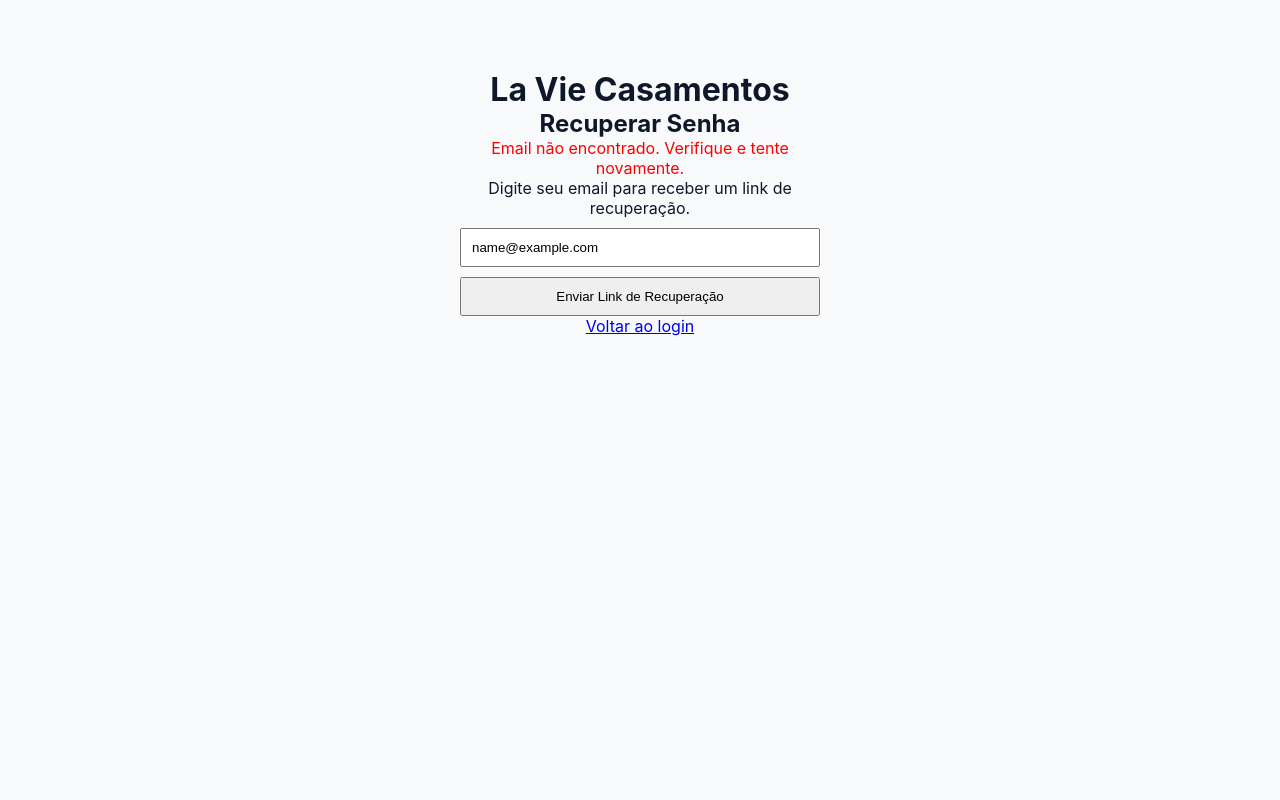
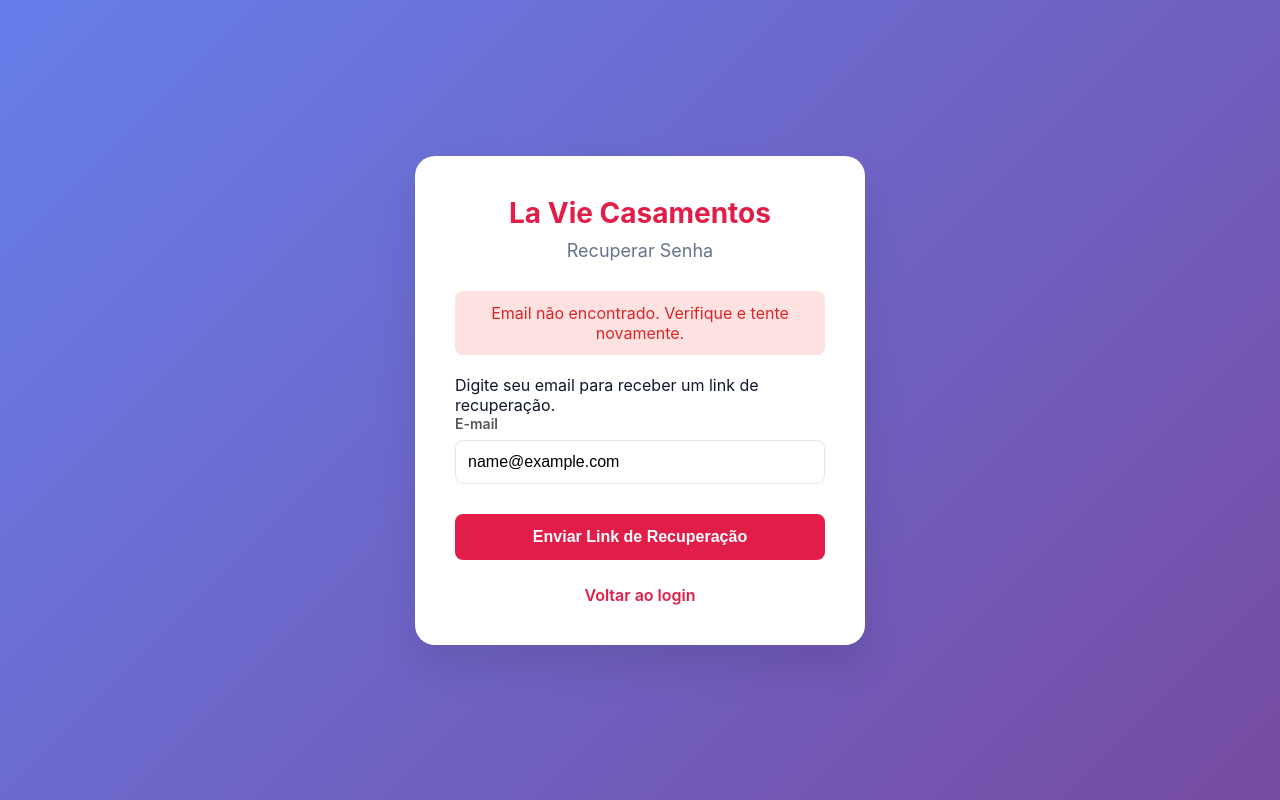
Before and after one commit to Jeffcs08/EVENTMATCH, a React (Create React App) app in the folder frontend/: page /forgot-password in a window 1280 px wide. Both pictures are taken after typing "name@example.com" into the empty fields and a click on the button "Enviar Link de Recuperação". Built offline with nearby package versions, Linux system fonts and the light colour scheme; no server answers.

Commit message:
Aplica mesmo estilo da página de login nas páginas de recuperação

```diff
--- a/frontend/src/pages/ForgotPasswordPage.js
+++ b/frontend/src/pages/ForgotPasswordPage.js
@@ -1,6 +1,7 @@
 import React, { useState } from 'react';
 import { Link } from 'react-router-dom';
 import api from '../services/api';
+import './AuthPages.css';
 
 const ForgotPasswordPage = () => {
   const [email, setEmail] = useState('');
@@ -26,26 +27,40 @@ const ForgotPasswordPage = () => {
   };
 
   return (
-    <div style={{ maxWidth: 400, margin: '50px auto', padding: 20, textAlign: 'center' }}>
+    <div className="auth-container">
+      <div className="auth-box">
+        <div className="auth-header">
           <h1>La Vie Casamentos</h1>
           <h2>Recuperar Senha</h2>
-      {message && <div style={{ color: 'green' }}>{message}</div>}
-      {error && <div style={{ color: 'red' }}>{error}</div>}
-      <p>Digite seu email para receber um link de recuperação.</p>
-      <form onSubmit={handleSubmit}>
+        </div>
+
+        {message && <div className="auth-success">{message}</div>}
+        {error && <div className="auth-error">{error}</div>}
+
+        <p className="info-text">Digite seu email para receber um link de recuperação.</p>
+
+        <form onSubmit={handleSubmit} className="auth-form">
+          <div className="form-group">
+            <label>E-mail</label>
             <input
               type="email"
-          placeholder="seu@email.com"
               value={email}
               onChange={(e) => setEmail(e.target.value)}
               required
-          style={{ width: '100%', padding: 10, margin: '10px 0' }}
+              placeholder="Digite seu email"
+              autoComplete="email"
             />
-        <button type="submit" disabled={loading} style={{ padding: 10, width: '100%' }}>
+          </div>
+
+          <button type="submit" disabled={loading} className="auth-button">
             {loading ? 'Enviando...' : 'Enviar Link de Recuperação'}
           </button>
         </form>
-      <Link to="/login">Voltar ao login</Link>
+
+        <div className="auth-footer">
+          <p><Link to="/login" className="back-link">Voltar ao login</Link></p>
+        </div>
+      </div>
     </div>
   );
 };
--- a/frontend/src/pages/ResetPasswordPage.js
+++ b/frontend/src/pages/ResetPasswordPage.js
@@ -1,4 +1,4 @@
-import React, { useState, useEffect } from 'react';
+import React, { useState } from 'react';
 import { useNavigate, useParams, Link } from 'react-router-dom';
 import api from '../services/api';
 import './AuthPages.css';
@@ -9,16 +9,8 @@ const ResetPasswordPage = () => {
   const [loading, setLoading] = useState(false);
   const [message, setMessage] = useState('');
   const [error, setError] = useState('');
-  const [tokenValid, setTokenValid] = useState(true);
   const navigate = useNavigate();
   const { token } = useParams();
-
-  useEffect(() => {
-    if (!token) {
-      setTokenValid(false);
-      setError('Token inválido ou expirado.');
-    }
-  }, [token]);
 
   const handleSubmit = async (e) => {
     e.preventDefault();
@@ -39,51 +31,28 @@ const ResetPasswordPage = () => {
     }
 
     try {
-      await api.post('/password_reset/confirm/', {
-        token: token,
-        password: password
-      });
-
+      await api.post('/password_reset/confirm/', { token, password });
       setMessage('Senha redefinida com sucesso! Redirecionando...');
-
-      setTimeout(() => {
-        navigate('/login');
-      }, 3000);
-
+      setTimeout(() => navigate('/login'), 3000);
     } catch (err) {
-      console.error('Erro:', err);
       setError(err.response?.data?.password?.[0] || 'Token inválido ou expirado.');
     } finally {
       setLoading(false);
     }
   };
 
-  if (!tokenValid) {
-    return (
-      <div className="auth-container">
-        <div className="auth-box">
-          <h1>La Vie Casamentos</h1>
-          <h2>Link Inválido</h2>
-          <div className="auth-error">
-            Este link de recuperação é inválido ou já expirou.
-          </div>
-          <Link to="/forgot-password">Solicitar novo link</Link><br />
-          <Link to="/login">Voltar ao login</Link>
-        </div>
-      </div>
-    );
-  }
-
   return (
     <div className="auth-container">
       <div className="auth-box">
-        <h1>La Vie Casamentos</h1>
-        <h2>Redefinir Senha</h2>
+        <div className="auth-header">
+          <h1>La Vie Casamentos</h1>
+          <h2>Redefinir Senha</h2>
+        </div>
 
         {message && <div className="auth-success">{message}</div>}
         {error && <div className="auth-error">{error}</div>}
 
-        <form onSubmit={handleSubmit}>
+        <form onSubmit={handleSubmit} className="auth-form">
           <div className="form-group">
             <label>Nova Senha</label>
             <input
@@ -106,12 +75,14 @@ const ResetPasswordPage = () => {
             />
           </div>
 
-          <button type="submit" disabled={loading}>
+          <button type="submit" disabled={loading} className="auth-button">
             {loading ? 'Redefinindo...' : 'Redefinir Senha'}
           </button>
         </form>
 
-        <Link to="/login">Voltar para o login</Link>
+        <div className="auth-footer">
+          <p><Link to="/login">Voltar ao login</Link></p>
+        </div>
       </div>
     </div>
   );
```
Lines whose indentation alone changed are shown as unchanged.
